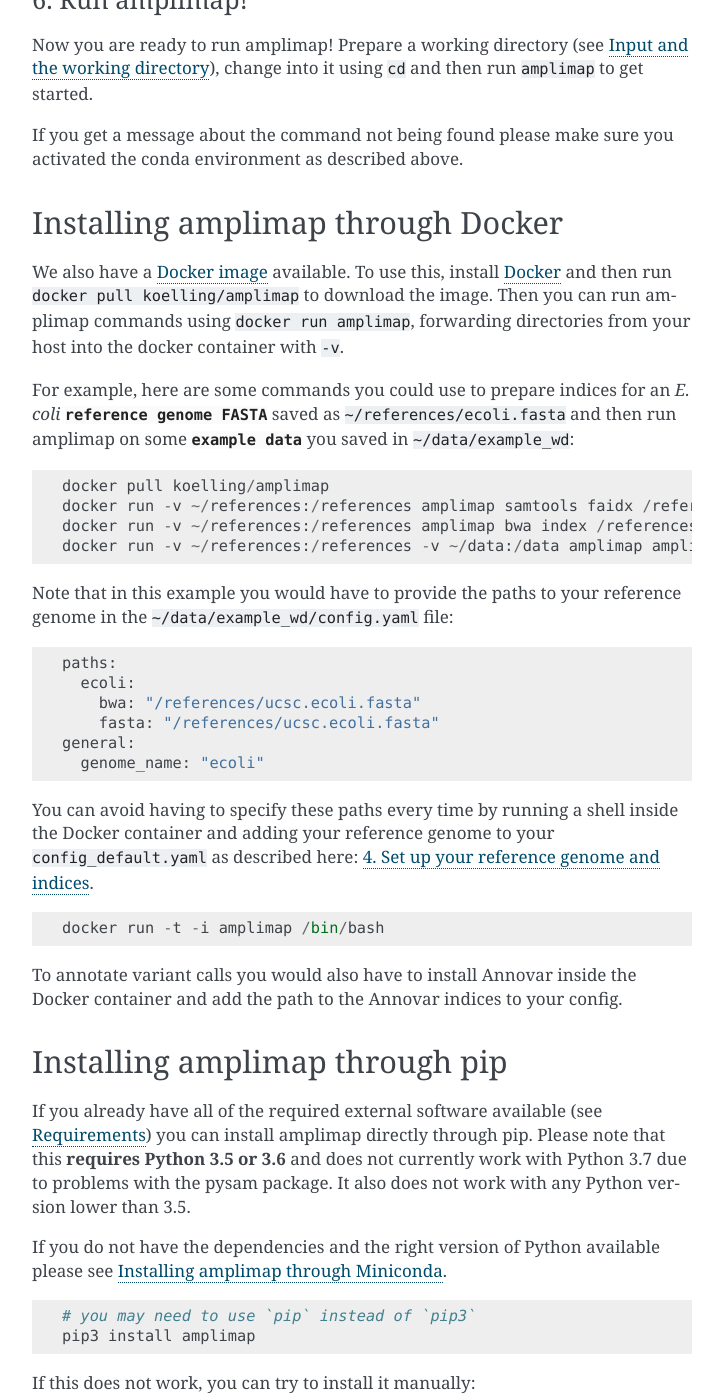
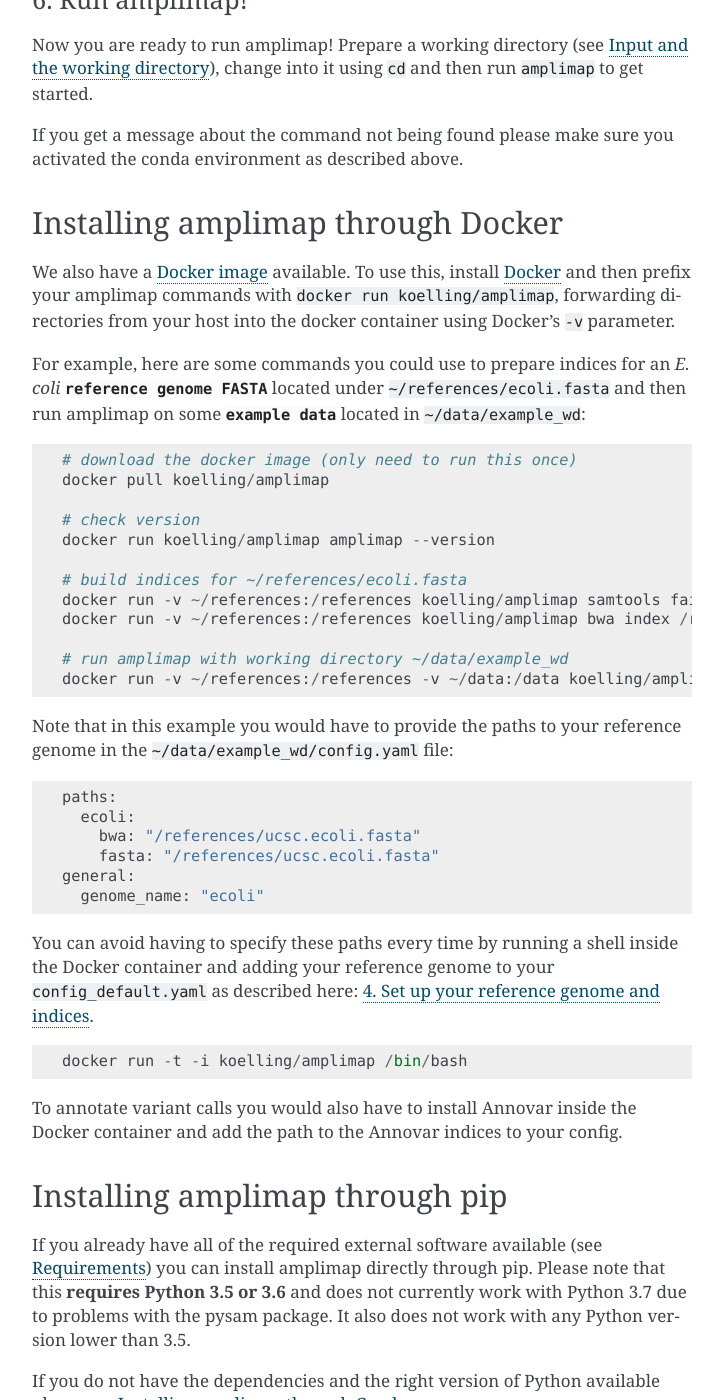
Before and after one commit to koelling/amplimap, a Sphinx documentation site: the page built from docs/extended_installation.rst, in a window 1280 px wide and 1400 px high, scrolled down 2333 px. Shown: the whole window, without its empty margins (388-1111 px from the left). Built offline with Sphinx 7.4.7, drawn with Linux system fonts in a browser that asks for light colours; some of the changed text lies outside the part shown.

Commit message:
update Dockerfile and installation instructions

```diff
--- a/README.rst
+++ b/README.rst
@@ -74,16 +74,17 @@
 
 Installation
 -------------------
-We recommend that you install amplimap through conda:
+We recommend that you install amplimap through Conda:
 
 ::
 
    wget https://raw.githubusercontent.com/koelling/amplimap/master/environment.yml
    conda env create --file environment.yml
 
+We also have a `Docker image <https://hub.docker.com/r/koelling/amplimap>`_ available.
 Please see our
 `full installation instructions <https://amplimap.readthedocs.io/en/latest/extended_installation.html>`_
-for additional details and alternative ways to install amplimap (pip, Docker).
+for additional details.
 
 
 Citation and License
--- a/docs/extended_installation.rst
+++ b/docs/extended_installation.rst
@@ -13,7 +13,7 @@
 
 .. _installation-miniconda:
 
-Installing amplimap through Miniconda
+Installing amplimap through Conda
 ~~~~~~~~~~~~~~~~~~~~~~~~~~~~~~~~~~~~~~
 
 1. Install Miniconda 3
@@ -133,24 +133,33 @@
 
 Installing amplimap through Docker
 ~~~~~~~~~~~~~~~~~~~~~~~~~~~~~~~~~~~~~~
-We also have a `Docker image <https://cloud.docker.com/repository/docker/koelling/amplimap/general>`_
+We also have a `Docker image <https://hub.docker.com/r/koelling/amplimap>`_
 available.
-To use this, install `Docker <https://www.docker.com/>`_ and then run
-``docker pull koelling/amplimap`` to download the image.
-Then you can run amplimap commands using ``docker run amplimap``,
-forwarding directories from your host into the docker container with ``-v``.
+To use this, install `Docker <https://www.docker.com/>`_ and then
+prefix your amplimap commands with ``docker run koelling/amplimap``,
+forwarding directories from your host into the docker container using
+Docker's ``-v`` parameter.
 
 For example, here are some commands you could use to prepare
 indices for an *E. coli* :download:`reference genome FASTA <../sample_data/ecoli.fasta>`
-saved as ``~/references/ecoli.fasta`` and then run amplimap
-on some :download:`example data <../sample_data/example_wd.tar>` you saved in ``~/data/example_wd``:
+located under ``~/references/ecoli.fasta`` and then run amplimap
+on some :download:`example data <../sample_data/example_wd.tar>`
+located in ``~/data/example_wd``:
 
 ::
 
+    # download the docker image (only need to run this once)
     docker pull koelling/amplimap
-    docker run -v ~/references:/references amplimap samtools faidx /references/ecoli.fasta
-    docker run -v ~/references:/references amplimap bwa index /references/ecoli.fasta
-    docker run -v ~/references:/references -v ~/data:/data amplimap amplimap --working-directory=/data/example_wd coverages pileups
+
+    # check version
+    docker run koelling/amplimap amplimap --version
+
+    # build indices for ~/references/ecoli.fasta
+    docker run -v ~/references:/references koelling/amplimap samtools faidx /references/ecoli.fasta
+    docker run -v ~/references:/references koelling/amplimap bwa index /references/ecoli.fasta
+
+    # run amplimap with working directory ~/data/example_wd
+    docker run -v ~/references:/references -v ~/data:/data koelling/amplimap amplimap --working-directory=/data/example_wd coverages pileups
 
 Note that in this example you would have to provide the paths to your reference genome
 in the ``~/data/example_wd/config.yaml`` file:
@@ -169,7 +178,7 @@
 
 ::
 
-    docker run -t -i amplimap /bin/bash
+    docker run -t -i koelling/amplimap /bin/bash
 
 To annotate variant calls you would also have to install Annovar inside the Docker container
 and add the path to the Annovar indices to your config.
```
Also changed, not shown: 1 other file.
